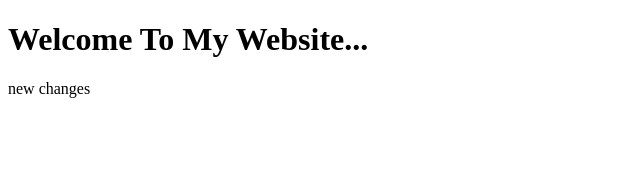
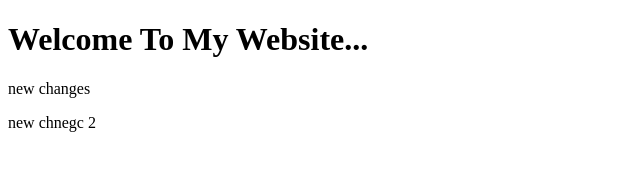
Before and after one commit to lthdipti/mysamplewebsite, a plain HTML site: page index.html in a window 1280 px wide. Shown: the full height of the page, 0-640 px from the left. Drawn offline with Linux system fonts and the light colour scheme.

Commit message:
chenages in bottom text added

```diff
--- a/index.html
+++ b/index.html
@@ -8,6 +8,7 @@
 <body>
 	<h1>Welcome To My Website...</h1>
 	<p>new changes </p>
+	<p>new chnegc 2</p>
 </body>
 
 </html>
```
